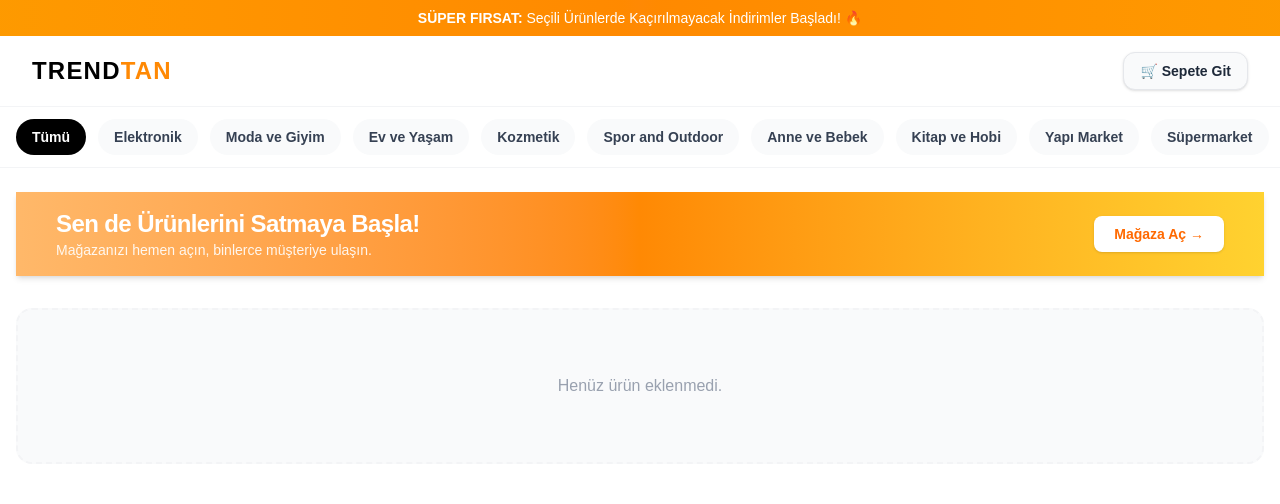
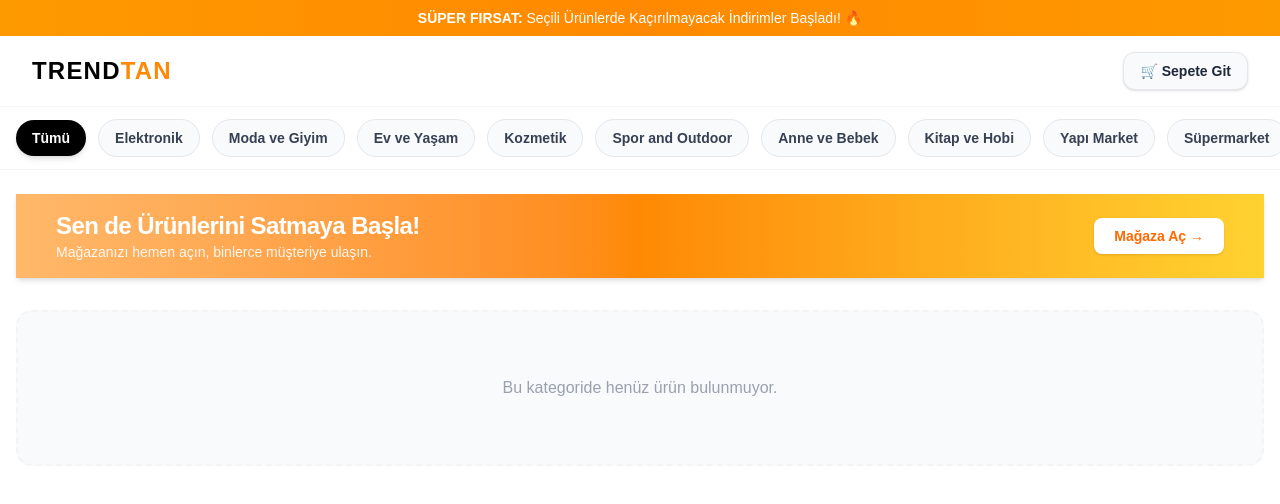
Before and after one commit to mustafatan06/trend.tan, a Next.js app: page / in a window 1280 px wide. Shown: the top 504 px of the page. Built offline with nearby package versions, Linux system fonts and the light colour scheme.

Commit message:
Build hatasi giderildi, kategoriler tiklanabilir hale getirildi ve tasarim korundu

```diff
--- a/app/page.tsx
+++ b/app/page.tsx
@@ -2,13 +2,28 @@
 
 import { useEffect, useState } from "react";
 import Link from "next/link";
-import confetti from "canvas-confetti";
 
 export default function Home() {
   const [urunler, setUrunler] = useState<any[]>([]);
   const [isClient, setIsClient] = useState(false);
   const [adetler, setAdetler] = useState<{ [key: number]: number }>({});
   const [sepetSayisi, setSepetSayisi] = useState(0);
+  const [secilenKategori, setSecilenKategori] = useState("Tümü");
+
+  const kategoriler = [
+    "Tümü",
+    "Elektronik",
+    "Moda ve Giyim",
+    "Ev ve Yaşam",
+    "Kozmetik",
+    "Spor and Outdoor",
+    "Anne ve Bebek",
+    "Kitap ve Hobi",
+    "Yapı Market",
+    "Süpermarket",
+    "Oto & Bahçe",
+    "Diğer"
+  ];
 
   useEffect(() => {
     setIsClient(true);
@@ -27,7 +42,6 @@ export default function Home() {
       }
     }
 
-    // Sepet sayısını yerel bellekten al
     const kayitliSepet = localStorage.getItem("trendtan_sepet");
     if (kayitliSepet) {
       const sepet = JSON.parse(kayitliSepet);
@@ -47,15 +61,18 @@ export default function Home() {
   const sepeteEkle = (urun: any, index: number) => {
     const adet = adetler[index] || 1;
 
-    // Konfeti Animasyonu Patlat
-    confetti({
-      particleCount: 100,
-      spread: 70,
-      origin: { y: 0.6 },
-      colors: ["#f97316", "#f59e0b", "#000000", "#ffffff"]
-    });
+    // Build hatasını önlemek için güvenli konfeti tetikleme
+    if (typeof window !== "undefined") {
+      import("canvas-confetti").then((confetti) => {
+        confetti.default({
+          particleCount: 100,
+          spread: 70,
+          origin: { y: 0.6 },
+          colors: ["#f97316", "#f59e0b", "#000000", "#ffffff"]
+        });
+      });
+    }
 
-    // Sepete kaydet
     const kayitliSepet = localStorage.getItem("trendtan_sepet");
     let sepet = kayitliSepet ? JSON.parse(kayitliSepet) : [];
 
@@ -68,10 +85,15 @@ export default function Home() {
 
     localStorage.setItem("trendtan_sepet", JSON.stringify(sepet));
 
-    // Toplam sepet sayısını güncelle
     const toplamAdet = sepet.reduce((acc: number, item: any) => acc + item.adet, 0);
     setSepetSayisi(toplamAdet);
   };
+
+  // Kategoriye göre filtreleme (Ana kategori veya kelime eşleşmesi)
+  const filtrelenmisUrunler = urunler.filter((urun) => {
+    if (secilenKategori === "Tümü") return true;
+    return urun.anaKategori?.toLowerCase().includes(secilenKategori.toLowerCase());
+  });
 
   return (
     <div className="min-h-screen bg-white flex flex-col">
@@ -104,11 +126,19 @@ export default function Home() {
         </div>
       </header>
 
-      {/* Kategoriler */}
+      {/* Tıklanabilir Kategoriler */}
       <div className="w-full bg-white border-b border-gray-100 py-3 px-4 overflow-x-auto scrollbar-none">
         <div className="max-w-7xl mx-auto flex items-center gap-2 sm:gap-3 whitespace-nowrap">
-          {["Tümü", "Elektronik", "Moda ve Giyim", "Ev ve Yaşam", "Kozmetik", "Spor and Outdoor", "Anne ve Bebek", "Kitap ve Hobi", "Yapı Market", "Süpermarket", "Oto & Bahçe", "Diğer"].map((kategori, index) => (
-            <button key={index} className={`px-4 py-2 rounded-full text-xs sm:text-sm font-semibold transition-all ${index === 0 ? "bg-black text-white" : "bg-gray-50 text-gray-700 hover:bg-gray-100"}`}>
+          {kategoriler.map((kategori, index) => (
+            <button
+              key={index}
+              onClick={() => setSecilenKategori(kategori)}
+              className={`px-4 py-2 rounded-full text-xs sm:text-sm font-semibold transition-all cursor-pointer ${
+                secilenKategori === kategori
+                  ? "bg-black text-white shadow-md"
+                  : "bg-gray-50 text-gray-700 hover:bg-gray-100 border border-gray-200"
+              }`}
+            >
               {kategori}
             </button>
           ))}
@@ -129,26 +159,18 @@ export default function Home() {
 
         {/* Ürün Alanı */}
         <div className="w-full max-w-7xl">
-          {!isClient ? null : urunler.length === 0 ? (
+          {!isClient ? null : filtrelenmisUrunler.length === 0 ? (
             <div className="w-full text-center py-16 border-2 border-dashed border-gray-100 rounded-2xl bg-gray-50">
-              <p className="text-gray-400">Henüz ürün eklenmedi.</p>
+              <p className="text-gray-400">Bu kategoride henüz ürün bulunmuyor.</p>
             </div>
           ) : (
             <div className="grid grid-cols-2 md:grid-cols-4 lg:grid-cols-5 gap-4">
-              {urunler.map((urun, index) => (
+              {filtrelenmisUrunler.map((urun, index) => (
                 <div key={index} className="border border-gray-100 rounded-xl p-3 shadow-sm hover:shadow-md transition-all flex flex-col bg-white">
-                  {/* Görsel Alanı - Kesin Çözüm */}
+                  {/* Görsel Alanı */}
                   <div className="w-full h-36 bg-gray-50 rounded-lg mb-2 flex items-center justify-center text-gray-300 text-[10px] overflow-hidden border border-gray-100 relative">
                     {urun.gorsel ? (
-                      <img
-                        src={urun.gorsel}
-                        alt={urun.ad}
-                        className="w-full h-full object-cover"
-                        onError={(e) => {
-                          // Görsel yüklenemezse gizle
-                          (e.target as HTMLElement.prototype as any).style.display = 'none';
-                        }}
-                      />
+                      <img src={urun.gorsel} alt={urun.ad} className="w-full h-full object-cover" />
                     ) : (
                       <span>Görsel Yok</span>
                     )}
```
